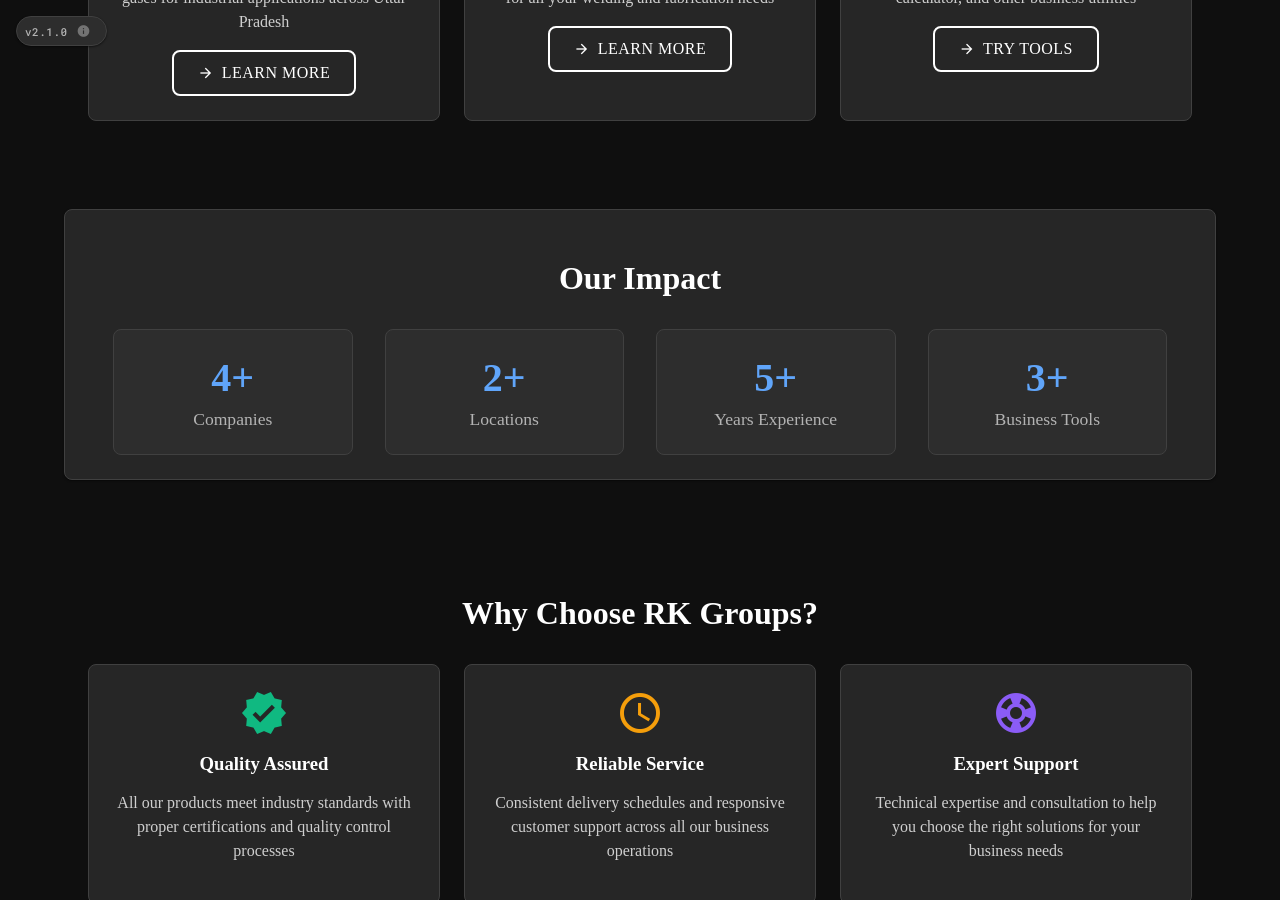
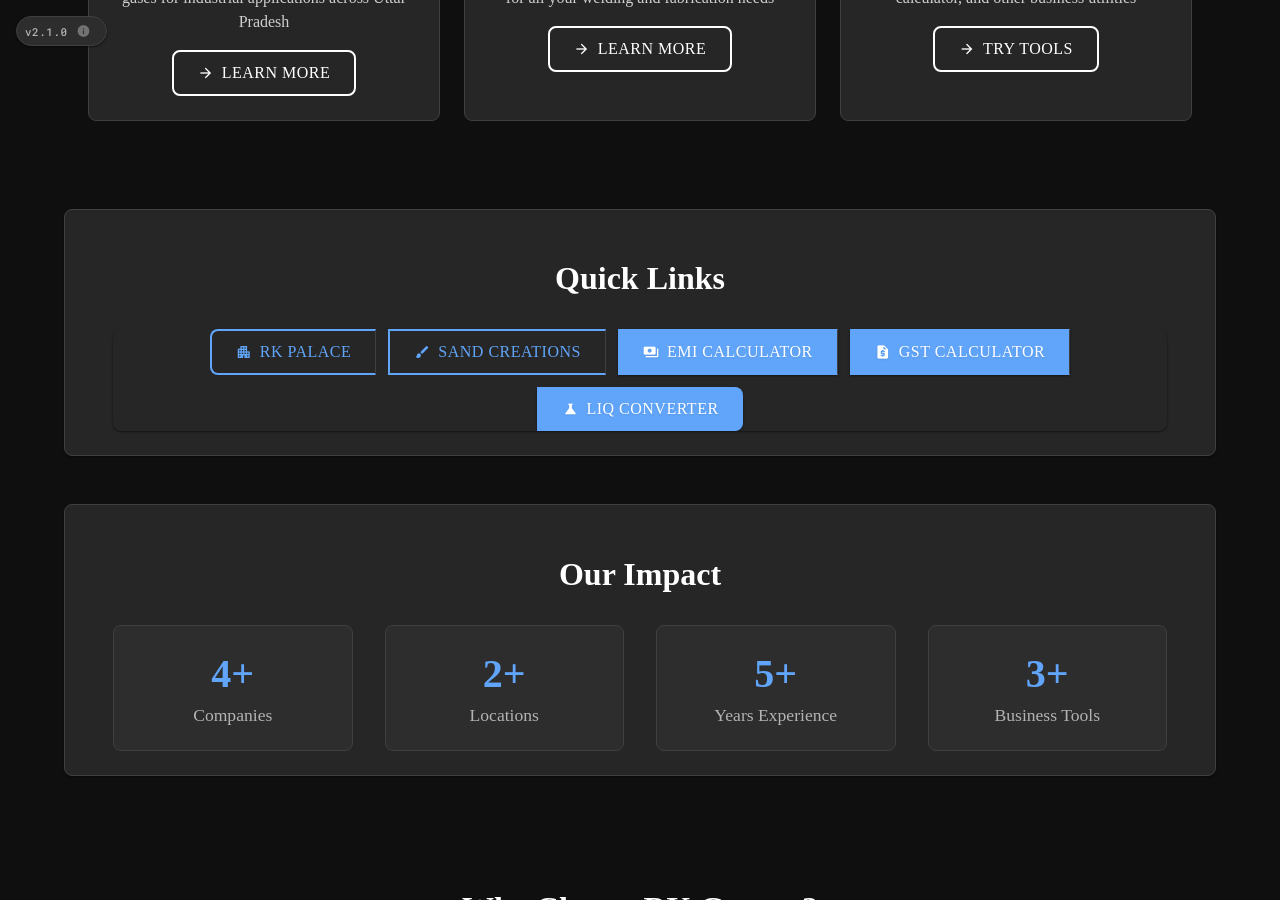
Before and after one commit to rk-Groups/rk-Groups.github.io, a Jekyll site: the page built from index.md, in a window 1280 px wide and 900 px high, scrolled down 723 px. Built offline with Jekyll 4.4.1, drawn with Linux system fonts in a browser that asks for light colours; a script that is not in the unit is left out.

Commit message:
Home: add Quick Links for missing destinations (RK Palace, Sand Creations, and EMI/GST/LIQ calculators); verify build and links

```diff
--- a/index.md
+++ b/index.md
@@ -1,7 +1,9 @@
 ---
 layout: default
 title: RK Groups Home
-description: "RK Groups - Your trusted partner for industrial gases, welding equipment, calculators, and business solutions across Uttar Pradesh, India."
+description:
+  "RK Groups - Your trusted partner for industrial gases, welding equipment,
+  calculators, and business solutions across Uttar Pradesh, India."
 ---
 
 <div class="mui-hero mui-hero--bleed">
@@ -22,6 +24,7 @@
         Use Calculators
       </a>
     </div>
+
   </div>
 </div>
 
@@ -60,6 +63,39 @@
     </div>
   </div>
 </div>
+
+<!-- Quick Links Section -->
+<div class="mui-card mui-card--centered">
+  <div class="mui-container">
+    <h2 class="mui-section-title">Quick Links</h2>
+    <div class="mui-btn-group" style="justify-content:center; flex-wrap:wrap; gap:12px;">
+      <!-- Companies -->
+      <a href="/companies/rk-palace/" class="mui-btn mui-btn--outline" aria-label="Go to RK Palace">
+        <span class="material-icons">apartment</span>
+        RK Palace
+      </a>
+      <a href="/companies/sand-creations/" class="mui-btn mui-btn--outline" aria-label="Go to Sand Creations">
+        <span class="material-icons">brush</span>
+        Sand Creations
+      </a>
+
+      <!-- Calculators -->
+      <a href="/Calc/EMI/" class="mui-btn mui-btn--primary" aria-label="Open EMI Calculator">
+        <span class="material-icons">payments</span>
+        EMI Calculator
+      </a>
+      <a href="/Calc/GST/" class="mui-btn mui-btn--primary" aria-label="Open GST Calculator">
+        <span class="material-icons">request_quote</span>
+        GST Calculator
+      </a>
+      <a href="/Calc/LIQ/" class="mui-btn mui-btn--primary" aria-label="Open Liquid Conversion Calculator">
+        <span class="material-icons">science</span>
+        LIQ Converter
+      </a>
+    </div>
+
+  </div>
+  </div>
 
 <!-- Stats Section -->
 <div class="mui-card mui-card--centered">
```
